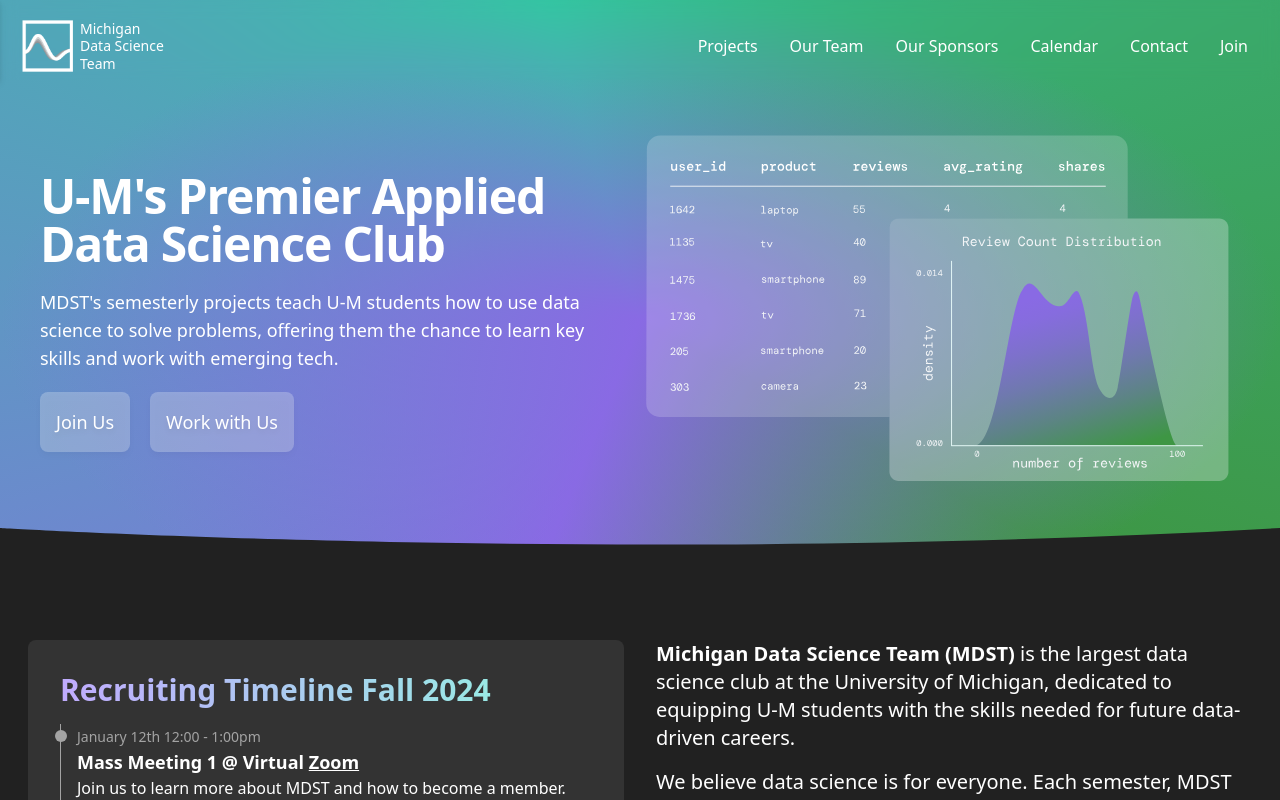
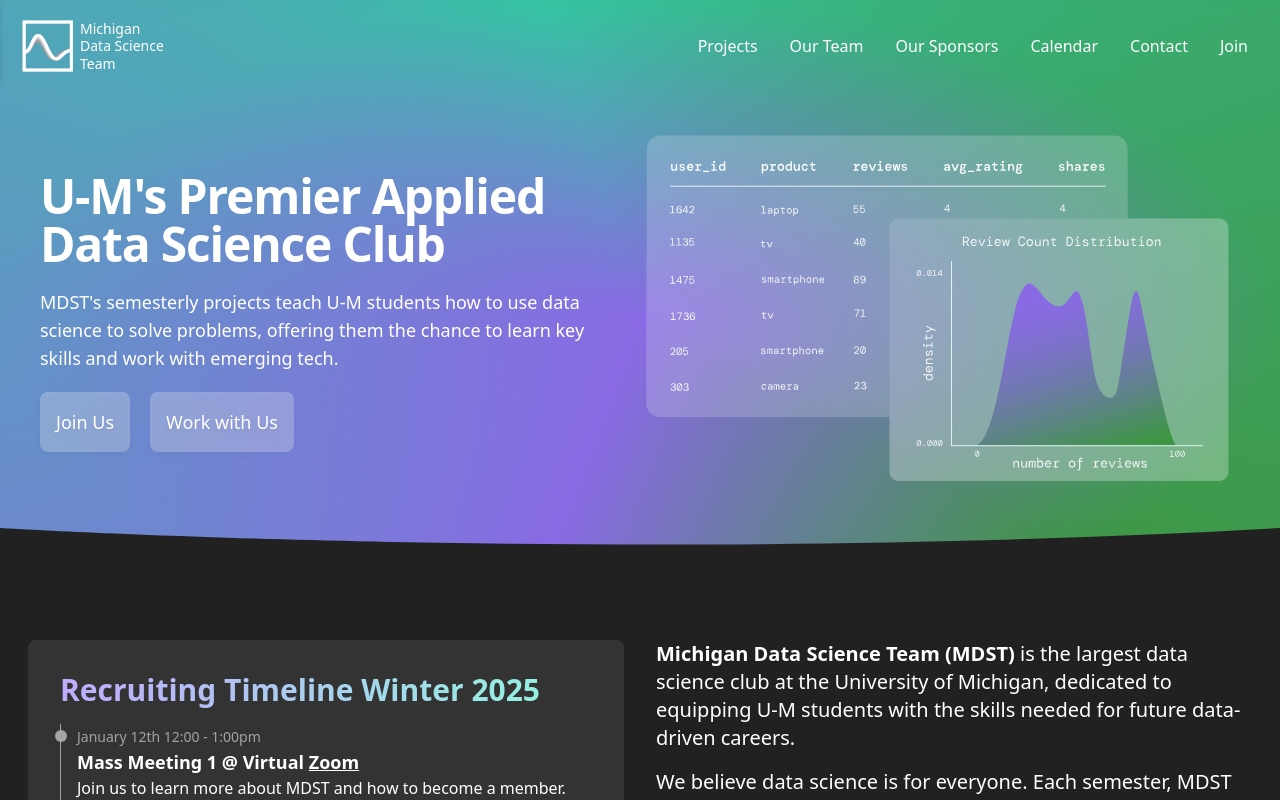
Before and after one commit to MichiganDataScienceTeam/official-website, a Next.js app: page / in a window 1280 px wide. Shown: the top 800 px of the page. Built offline with nearby package versions, Linux system fonts and the light colour scheme.

Commit message:
Update Recruiting Timeline

```diff
--- a/config/timeline.json
+++ b/config/timeline.json
@@ -1,6 +1,6 @@
 {
   "show_on_homepage": true,
-  "title": "Recruiting Timeline Fall 2024",
+  "title": "Recruiting Timeline Winter 2025",
   "events": [
     {
       "title": "Mass Meeting 1 @ Virtual",
--- a/pages/projects/index.jsx
+++ b/pages/projects/index.jsx
@@ -23,7 +23,7 @@ export default function Projects({ groupedLinks, currentProjects }) {
 
       <section className="current-projects py-8 px-4 mx-auto max-w-screen-xl text-center lg:py-16 lg:px-6">
         <div className="mx-auto mb-8 max-w-screen-sm lg:mb-16">
-          <h2 className="text-3xl mb-4">Current Projects</h2>
+          <h2 className="text-3xl mb-4">Current Projects 2024 Fall</h2>
           <h3>
             You can find specific details about the projects on our{" "}
             <a
```
